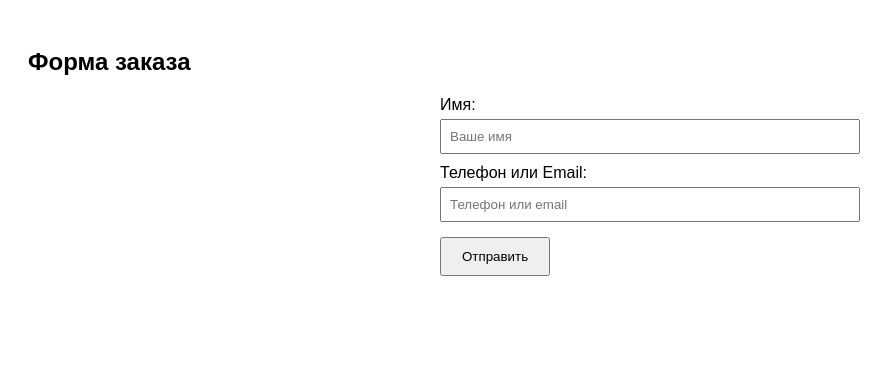
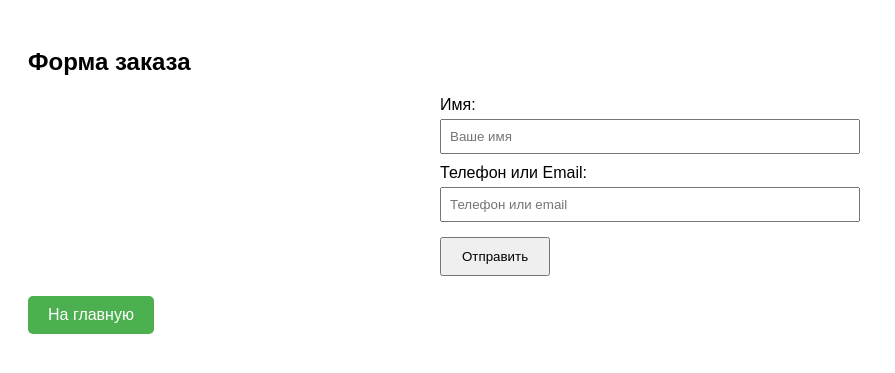
Before and after one commit to wallcraftmz-sys/Wallcraft, a Python web app: template templates/order.html in a window 1280 px wide. Shown: the top 373 px of the page, without its empty margins (0-895 px from the left). Run offline with Jinja, Linux system fonts and the light colour scheme; the template is opened without the code that fills it, so the values that code supplies are empty.

Commit message:
order.html

```diff
--- a/templates/order.html
+++ b/templates/order.html
@@ -28,5 +28,8 @@
     {% if success %}
         <p class="success">Заявка отправлена! Проверьте почту.</p>
     {% endif %}
+    <a href="/" style="display:inline-block; margin-top:20px; padding:10px 20px; background:#4CAF50; color:white; text-decoration:none; border-radius:5px;">
+    На главную
+</a>
 </body>
 </html>
```
